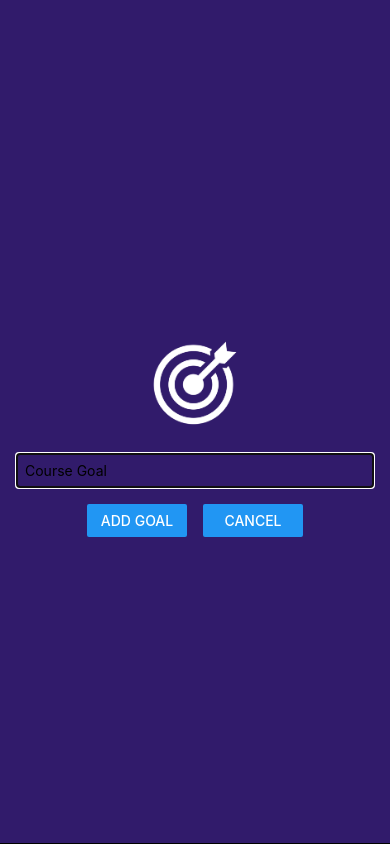
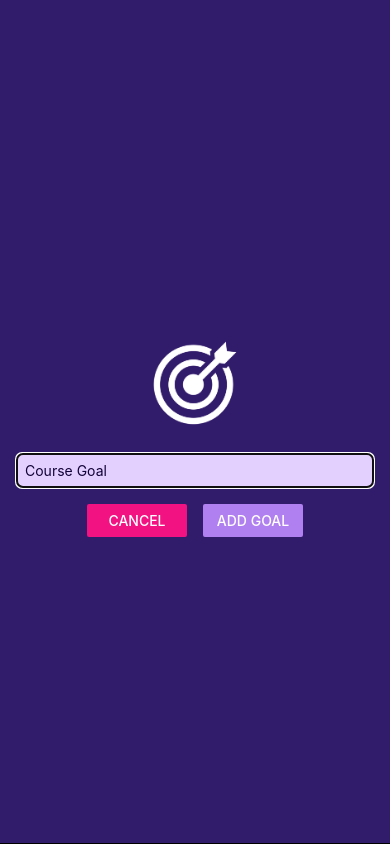
Before and after one commit to adi07rak/React-Native-App, a React Native app: screen / in a window 390 px wide. Both pictures are taken after a click on the button "ADD NEW GOAL". Built offline with nearby package versions, Linux system fonts and the light colour scheme.

Commit message:
Updated background color and UI changes for buttons as well : V-37 to V-38

```diff
--- a/App.js
+++ b/App.js
@@ -32,8 +32,10 @@ export default function App() {
   }
 
   return (
-    <View style={styles.screen}>
-      <Button title="Add New Goal"color="#5e0acc" onPress={startAddGoalHandler}></Button>
+    <>
+      <StatusBar style="light"/>
+      <View style={styles.appContainer}>
+        <Button title="Add New Goal"color="#a065ec" onPress={startAddGoalHandler}></Button>
         <GoalInput onAddGoal={addGoalHandler} visible={modalIsVisible} onCancel={endAddGoalHandler}/>
         {/* <View style={styles.headers}>
           <TextInput
@@ -61,6 +63,7 @@ export default function App() {
           ))}
         </ScrollView> */}
       </View>
+    </>
   );
 }
 
@@ -68,4 +71,9 @@ const styles = StyleSheet.create({
   screen: {
     padding: 50,
   },
+  appContainer: {
+    flex:1,
+    paddingTop: 50,
+    paddingHorizontal: 16,
+  },
 });
--- a/app.json
+++ b/app.json
@@ -5,6 +5,7 @@
     "version": "1.0.0",
     "orientation": "portrait",
     "icon": "./assets/icon.png",
+    "backgroundColor":"#1e085a",
     "splash": {
       "image": "./assets/splash.png",
       "resizeMode": "contain",
--- a/components/GoalInput.js
+++ b/components/GoalInput.js
@@ -25,10 +25,10 @@ function GoalInput(props) {
                 />
                 <View style={styles.buttonContainer}>
                     <View style={styles.button}>
-                        <Button title="Add Goal" onPress={addGoalHandler} />
+                        <Button title="Cancel" onPress={props.onCancel} color="#f31282" />
                     </View>
                     <View style={styles.button}>
-                        <Button title="Cancel" onPress={props.onCancel}/>
+                        <Button title="Add Goal" onPress={addGoalHandler} color="#b180f0"/>
                     </View>
                 </View>
             </View>
@@ -40,10 +40,13 @@ export default GoalInput;
 
 const styles = StyleSheet.create({
     input_container: {
-        borderColor: '#cccccc',
+        borderColor: '#e4d0ff',
+        backgroundColor: '#e4d0ff',
+        color:'#120438',
+        borderRadius:6,
         width:'100%',
         borderWidth: 1,
-        padding: 8,
+        padding: 8
     },
     headers: {
         flex:1,
```
Lines whose indentation alone changed are shown as unchanged.
